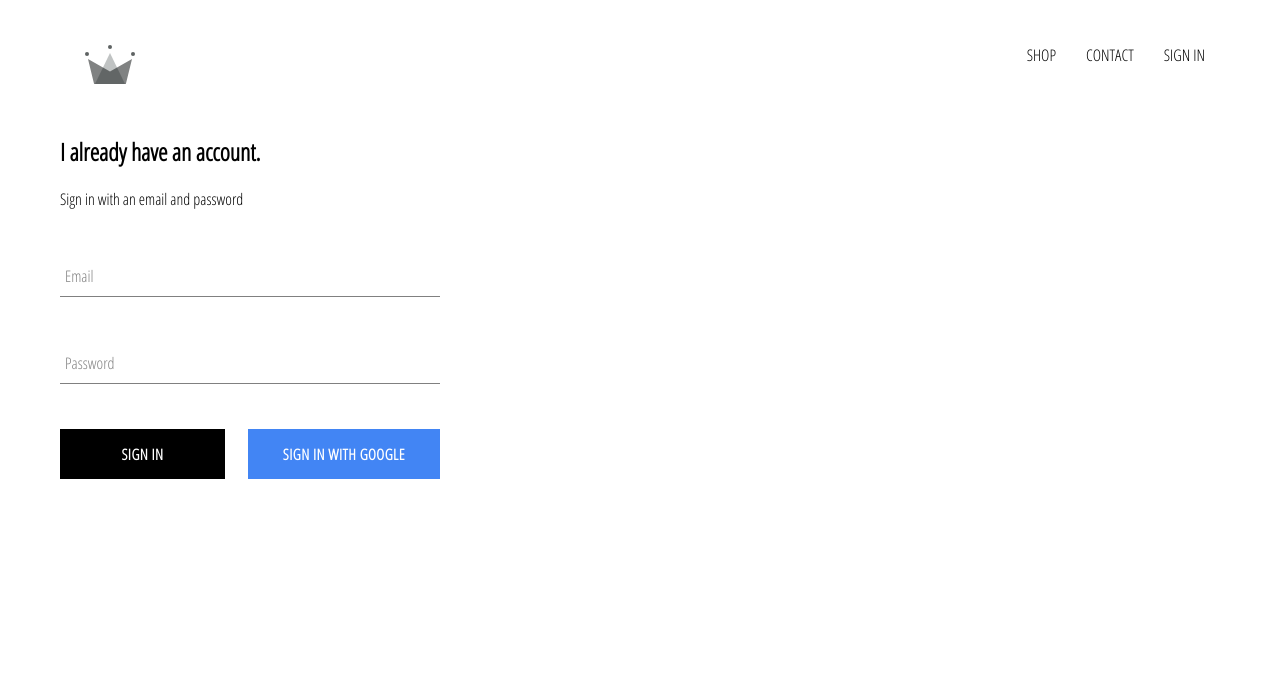
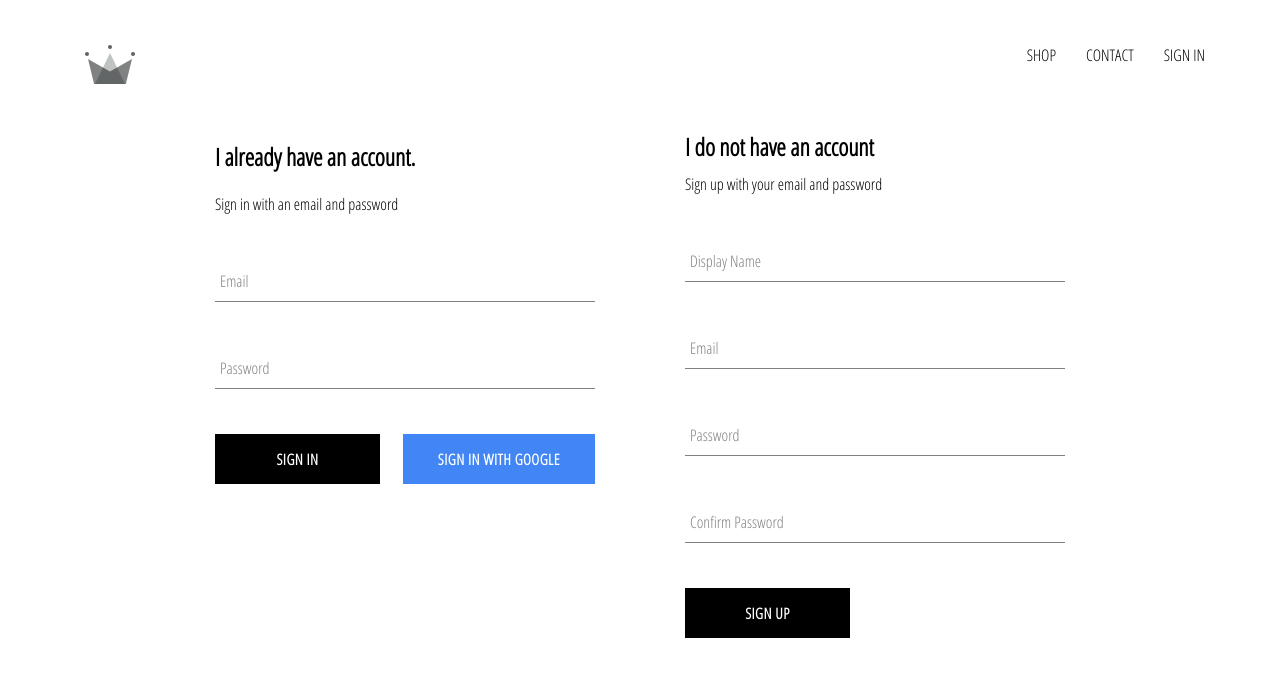
Before and after one commit to ehsan2570/crwn-clothing, a React (Create React App) app: page /signin in a window 1280 px wide. Shown: the top 676 px of the page. Built offline with nearby package versions, Linux system fonts and the light colour scheme; no server answers.

Commit message:
Creating sign up component

```diff
--- a/src/App.js
+++ b/src/App.js
@@ -5,7 +5,7 @@
 import ShopPage from "./pages/shop/shop.component";
 import Header from "./components/header/header.component";
 import SignInAndSignUpPage from "./components/sign-in-and-sign-up/sign-in-and-sign-up.component";
-import { auth } from './firebase/firebase.utils';
+import { auth, createUserProfileDocument } from './firebase/firebase.utils';
 
 
 class App extends React.Component {
@@ -22,10 +22,26 @@
     unsubscribeFromAuth = null;
 
     componentDidMount() {
-        this.unsubscribeFromAuth = auth.onAuthStateChanged(user => {
-            this.setState({ currentUser: user });
+        this.unsubscribeFromAuth = auth.onAuthStateChanged(async userAuth => {
+            if (userAuth) {
+                const userRef = await createUserProfileDocument(userAuth);
+                userRef.onSnapshot(snapShot => {
+                    this.setState({
+                        currentUser: {
+                            id: snapShot.id,
+                            ...snapShot.data()
+                        }
+                    }, () => {
+                        console.log(this.state)
+                    })
+                })
 
-            console.log(user);
+            } else {
+                this.setState({
+                    currentUser: userAuth
+                })
+            }
+
         })
     }
 
--- a/src/components/sign-in-and-sign-up/sign-in-and-sign-up.component.jsx
+++ b/src/components/sign-in-and-sign-up/sign-in-and-sign-up.component.jsx
@@ -1,10 +1,12 @@
 import React from "react";
 import SignIn from "../sign-in/sign-in.component";
 import './sign-in-and-sign-up.style.scss';
+import SignUp from '../sign-up/sign-up.component';
 
 const SignInAndSignUpPage = () =>(
     <div className='sign-in-and-sign-up'>
         <SignIn/>
+        <SignUp/>
     </div>
 );
 
--- a/src/components/sign-in-and-sign-up/sign-in-and-sign-up.style.scss
+++ b/src/components/sign-in-and-sign-up/sign-in-and-sign-up.style.scss
@@ -0,0 +1,6 @@
+.sign-in-and-sign-up {
+    width: 850px;
+    display: flex;
+    justify-content: space-between;
+    margin: 30px auto;
+}
--- /dev/null
+++ b/src/components/sign-up/sign-up.component.jsx
@@ -0,0 +1,68 @@
+import React from 'react';
+import './sign-up.style.scss';
+import FormInput from '../form-input/form-input.component';
+import CustomButton from '../custom-button/custom-button.component';
+import {auth, createUserProfileDocument} from '../../firebase/firebase.utils';
+
+class SignUp extends React.Component {
+    constructor() {
+        super();
+
+    this.state = {
+        displayName: '',
+        email: '',
+        password: '',
+        confirmPassword: ''
+     }
+    }
+
+     handleSubmit = async event => {
+         event.preventDefault();
+         const {displayName, email, password, confirmPassword} = this.state;
+
+         if (password !== confirmPassword) {
+             alert('Password do not match!');
+             return;
+         }
+         try {
+             const {user} = await auth.createUserWithEmailAndPassword(email, password);
+             await createUserProfileDocument(user, {displayName});
+
+             this.setState({
+                displayName: '',
+                email: '',
+                password: '',
+                confirmPassword: ''
+             })
+
+         } catch (error) {
+            console.error(error);
+         }
+     }
+
+     handleChange = event => {
+         const {name, value} = event.target;
+
+         this.setState({[name]:value});
+     }
+
+     render() {
+         const {displayName, email, password, confirmPassword} = this.state;
+         return (
+             <div className='sign-up'>
+                 <h2 className='title'> I do not have an account </h2>
+                 <span> Sign up with your email and password </span>
+                 <form className='sign-up-form' onSubmit={this.handleSubmit}>
+                     <FormInput type='text' name='displayName' value={displayName} onChange={this.handleChange} lable='Display Name' required/>
+                     <FormInput type='email' name='email' value={email} onChange={this.handleChange} lable='Email' required />
+                     <FormInput type='password' name='password' value={password} onChange={this.handleChange} lable='Password' required />
+                     <FormInput type='password' name='confirmPassword' value={confirmPassword} onChange={this.handleChange} lable='Confirm Password' required />
+                     <CustomButton type='submit'> SIGN UP </CustomButton>
+                 </form>
+             </div>
+         )
+     }
+
+    }
+
+export default SignUp;
--- /dev/null
+++ b/src/components/sign-up/sign-up.style.scss
@@ -0,0 +1,8 @@
+.sign-up {
+    display: flex;
+    flex-direction: column;
+    width: 380px;
+    .title {
+        margin: 10px 0;
+    }
+}
--- a/src/firebase/firebase.utils.js
+++ b/src/firebase/firebase.utils.js
@@ -13,6 +13,32 @@
     measurementId: "G-WDTWJP5WSS"
 };
 
+export const createUserProfileDocument = async(userAuth, additionalData) => {
+    if (!userAuth) return;
+
+    const userRef = firestore.doc(`users/${userAuth.uid}`)
+
+    const snapShot = await userRef.get()
+
+    if (!snapShot.exists) {
+        const { displayName, email } = userAuth;
+        const createdAt = new Date();
+
+        try {
+            await userRef.set({
+                displayName,
+                email,
+                createdAt,
+                ...additionalData
+            })
+        } catch (error) {
+            console.log('Error creating user!', error.message);
+        }
+    }
+
+    return userRef;
+}
+
 firebase.initializeApp(config);
 
 export const auth = firebase.auth();
```
